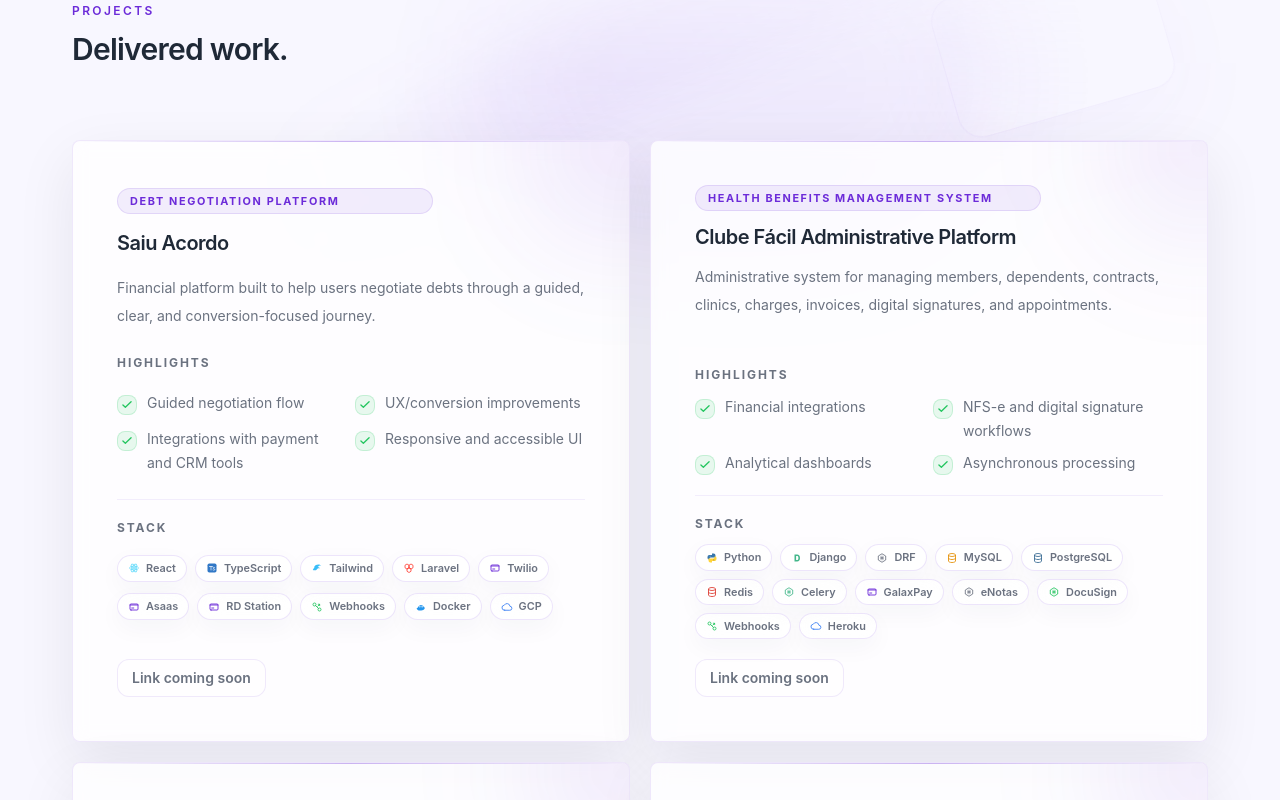
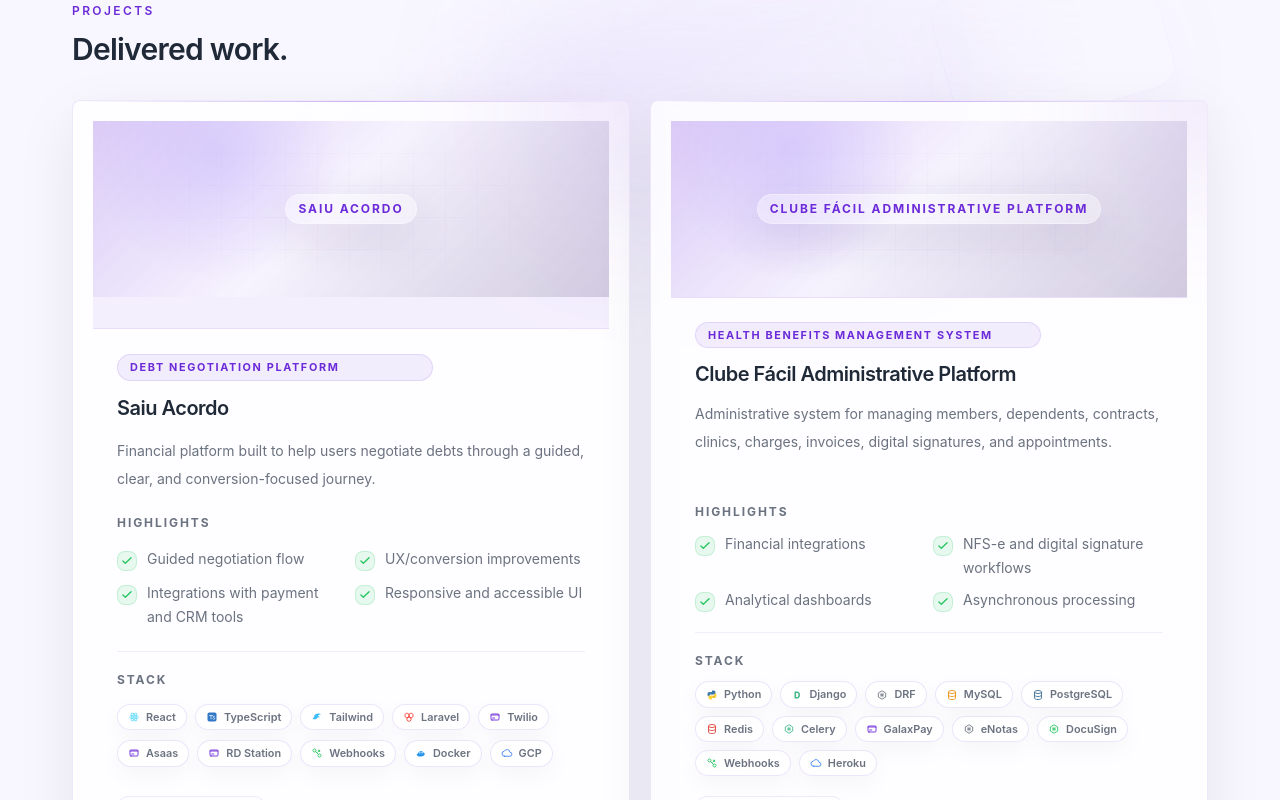
Before and after one commit to thalesfelippe/portfolio, a React (Vite) app: page / in a window 1280 px wide. Shown: the part 5160-5960 px from the top of the page. Built offline with nearby package versions, Linux system fonts and the light colour scheme.

Commit message:
feat: prepare project cards for cover images

```diff
--- a/src/components/Projects.tsx
+++ b/src/components/Projects.tsx
@@ -6,6 +6,11 @@
 
 type ProjectsProps = {
   language: Language
+}
+
+type ProjectCover = {
+  alt: string
+  src?: string
 }
 
 function CheckIcon() {
@@ -85,6 +90,7 @@
         }
         id="projects-title"
         subtitle={
+          t.projects.subtitle ? (
             <LanguageTransitionText
               as="span"
               mode="fade"
@@ -94,6 +100,7 @@
               ]}
               text={t.projects.subtitle}
             />
+          ) : undefined
         }
         title={
           <LanguageTransitionText
@@ -111,6 +118,7 @@
       <div className="grid gap-4 sm:gap-5 lg:grid-cols-2">
         {t.projects.items.map((project, index) => {
           const enProject = translations.en.projects.items[index]
+          const projectCover: ProjectCover | undefined = project.cover
           const projectHref = (project as { href?: string }).href
           const ptProject = translations.pt.projects.items[index]
 
@@ -121,6 +129,28 @@
             >
               <div className="pointer-events-none absolute inset-x-0 top-0 h-px bg-gradient-to-r from-transparent via-violet/35 to-transparent dark:via-soft-lavender/28" />
               <div className="pointer-events-none absolute right-[-5rem] top-[-5rem] h-44 w-44 rounded-full bg-violet/10 blur-3xl dark:bg-soft-lavender/8" />
+
+              <div className="relative overflow-hidden border-b border-violet/8 bg-violet/7 dark:border-white/8 dark:bg-white/[0.035]">
+                {projectCover?.src ? (
+                  <img
+                    alt={projectCover.alt}
+                    className="h-40 w-full object-cover transition duration-500 group-hover:scale-[1.02] motion-reduce:transition-none motion-reduce:group-hover:scale-100 sm:h-44"
+                    loading="lazy"
+                    src={projectCover.src}
+                  />
+                ) : (
+                  <div
+                    aria-hidden="true"
+                    className="relative grid h-40 place-items-center overflow-hidden sm:h-44"
+                  >
+                    <div className="absolute inset-0 bg-[radial-gradient(circle_at_24%_20%,rgba(185,167,255,0.34),transparent_30%),linear-gradient(135deg,rgba(108,43,217,0.18),rgba(248,247,255,0.5)_46%,rgba(31,17,71,0.16))] dark:bg-[radial-gradient(circle_at_24%_20%,rgba(185,167,255,0.22),transparent_32%),linear-gradient(135deg,rgba(108,43,217,0.24),rgba(31,17,71,0.38)_48%,rgba(11,16,32,0.72))]" />
+                    <div className="absolute inset-0 bg-[linear-gradient(rgba(108,43,217,0.09)_1px,transparent_1px),linear-gradient(90deg,rgba(108,43,217,0.08)_1px,transparent_1px)] bg-[size:32px_32px] opacity-45 [mask-image:radial-gradient(ellipse_at_center,black_0%,transparent_76%)] dark:bg-[linear-gradient(rgba(185,167,255,0.08)_1px,transparent_1px),linear-gradient(90deg,rgba(185,167,255,0.07)_1px,transparent_1px)]" />
+                    <span className="relative rounded-full border border-white/30 bg-white/35 px-3 py-1.5 text-xs font-bold uppercase tracking-[0.16em] text-violet shadow-[0_16px_45px_rgba(31,17,71,0.12)] backdrop-blur-md dark:border-soft-lavender/18 dark:bg-white/[0.06] dark:text-soft-lavender">
+                      {project.name}
+                    </span>
+                  </div>
+                )}
+              </div>
 
               <div className="relative grid h-full gap-4 p-4 sm:gap-5 sm:p-6">
                 <div className="grid gap-3">
```
Lines whose indentation alone changed are shown as unchanged.
